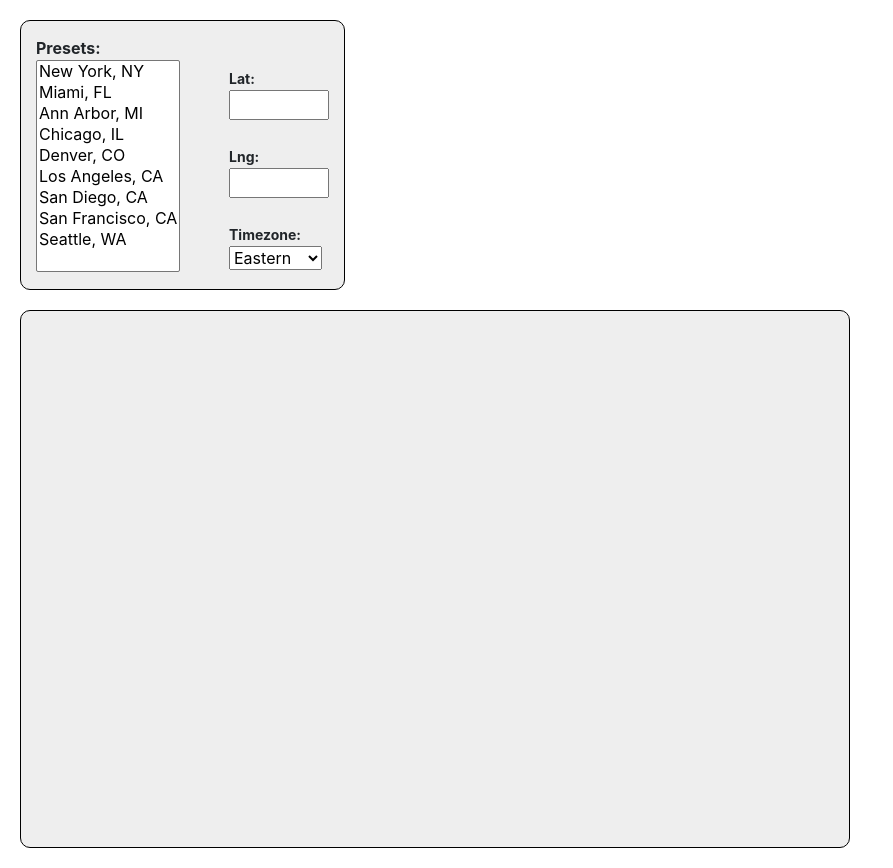
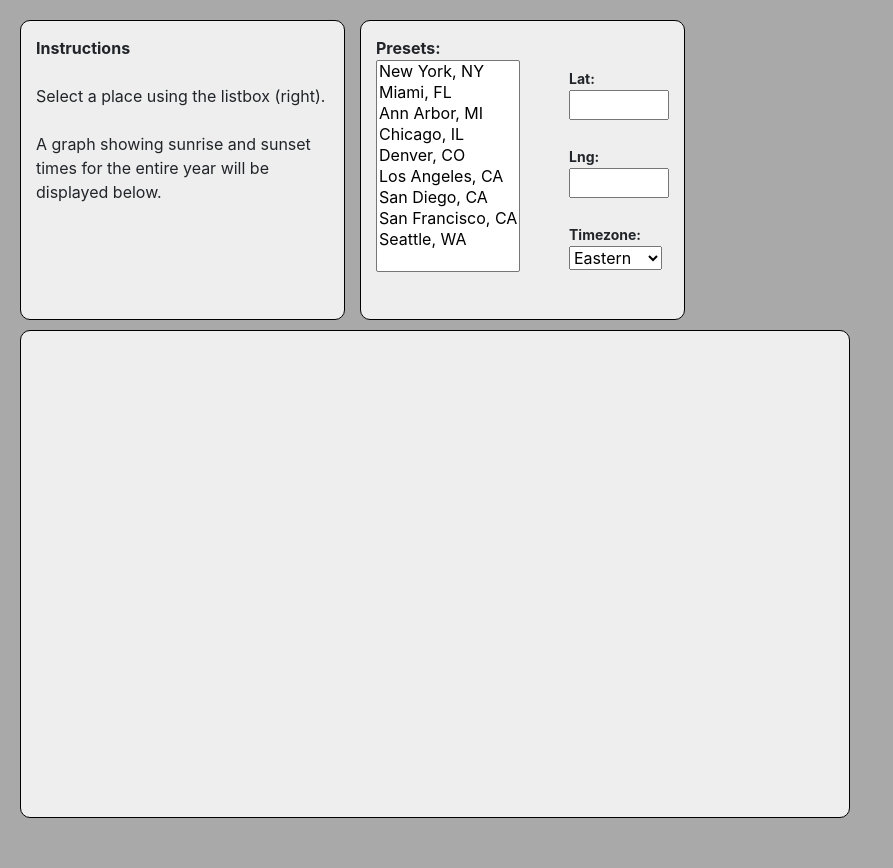
Before and after one commit to GregSommerville/react-sunshine, a React (Create React App) app: page / in a window 1280 px wide. Shown: the whole page, without its empty margins (0-893 px from the left). After the commit the page ends 838 px from the top, so only its background shows below. Built offline with nearby package versions, Linux system fonts and the light colour scheme.

Commit message:
Added instructions, better colors

```diff
--- a/src/App.css
+++ b/src/App.css
@@ -18,12 +18,26 @@
   color: #61dafb;
 }
 
-.Place-selector-box {
+.Instructions-box {
+  display: inline-block;
   border: 1px solid black;
   border-radius: 10px;
   padding: 15px;
   background-color: #eeeeee;
   width: 325px;
+  margin-right: 15px;
+  vertical-align: top;
+  height: 300px;
+}
+
+.Place-selector-box {
+  display: inline-block;
+  border: 1px solid black;
+  border-radius: 10px;
+  padding: 15px;
+  background-color: #eeeeee;
+  width: 325px;
+  height: 300px;
 }
 
 .Place-selector-sidebox {
--- a/src/PlaceSelector.tsx
+++ b/src/PlaceSelector.tsx
@@ -56,6 +56,11 @@ export function PlaceSelector(props: PlaceSelectorProps) {
   return (
     <>
       <div className="col-12">
+        <div className='Instructions-box'>
+          <b>Instructions</b><br/><br/>
+          Select a place using the listbox (right).<br/><br/>
+          A graph showing sunrise and sunset times for the entire year will be displayed below.
+        </div>
         <div className='Place-selector-box'>
 
           <div className='Place-selector-sidebox'>
--- a/src/SuntimesDisplay.tsx
+++ b/src/SuntimesDisplay.tsx
@@ -9,10 +9,11 @@ interface DisplayProps {
 export class SuntimesDisplay extends React.Component<DisplayProps, any> {
 
     private canvasWidth: number = 800;
-    private canvasHeight: number = 500;
+    private canvasHeight: number = 450;
     private sideMargin: number = 50;
     private topMargin: number = 20;
     private leftTextX: number = 10;
+    private rightTextX: number = this.canvasWidth - 30;
 
     constructor(props: DisplayProps) {
         super(props);
@@ -51,6 +52,7 @@ export class SuntimesDisplay extends React.Component<DisplayProps, any> {
             // text
             let hourString = (topNumber == 12) ? "mid" : topNumber.toString() + "p";
             ctx.fillText(hourString, this.leftTextX, topY);
+            ctx.fillText(hourString, this.rightTextX, topY);
 
             topNumber--;
             topY += hourGap;
@@ -64,6 +66,7 @@ export class SuntimesDisplay extends React.Component<DisplayProps, any> {
             // text
             hourString = (bottomNumber == 12) ? "mid" : bottomNumber.toString() + "a";
             ctx.fillText(hourString, this.leftTextX, bottomY);
+            ctx.fillText(hourString, this.rightTextX, bottomY);
 
             bottomNumber++;
             if (bottomNumber > 12) bottomNumber = 1;
@@ -74,6 +77,7 @@ export class SuntimesDisplay extends React.Component<DisplayProps, any> {
         ctx.lineTo(canvas.width - this.sideMargin, topY);
         ctx.stroke();
         ctx.fillText("noon", this.leftTextX, topY);
+        ctx.fillText("noon", this.rightTextX, topY);
 
         let x = this.sideMargin;
         let baseY = this.topMargin;
--- a/src/index.css
+++ b/src/index.css
@@ -6,6 +6,7 @@ body {
     sans-serif;
   -webkit-font-smoothing: antialiased;
   -moz-osx-font-smoothing: grayscale;
+  background-color: darkgray;
 }
 
 code {
```
